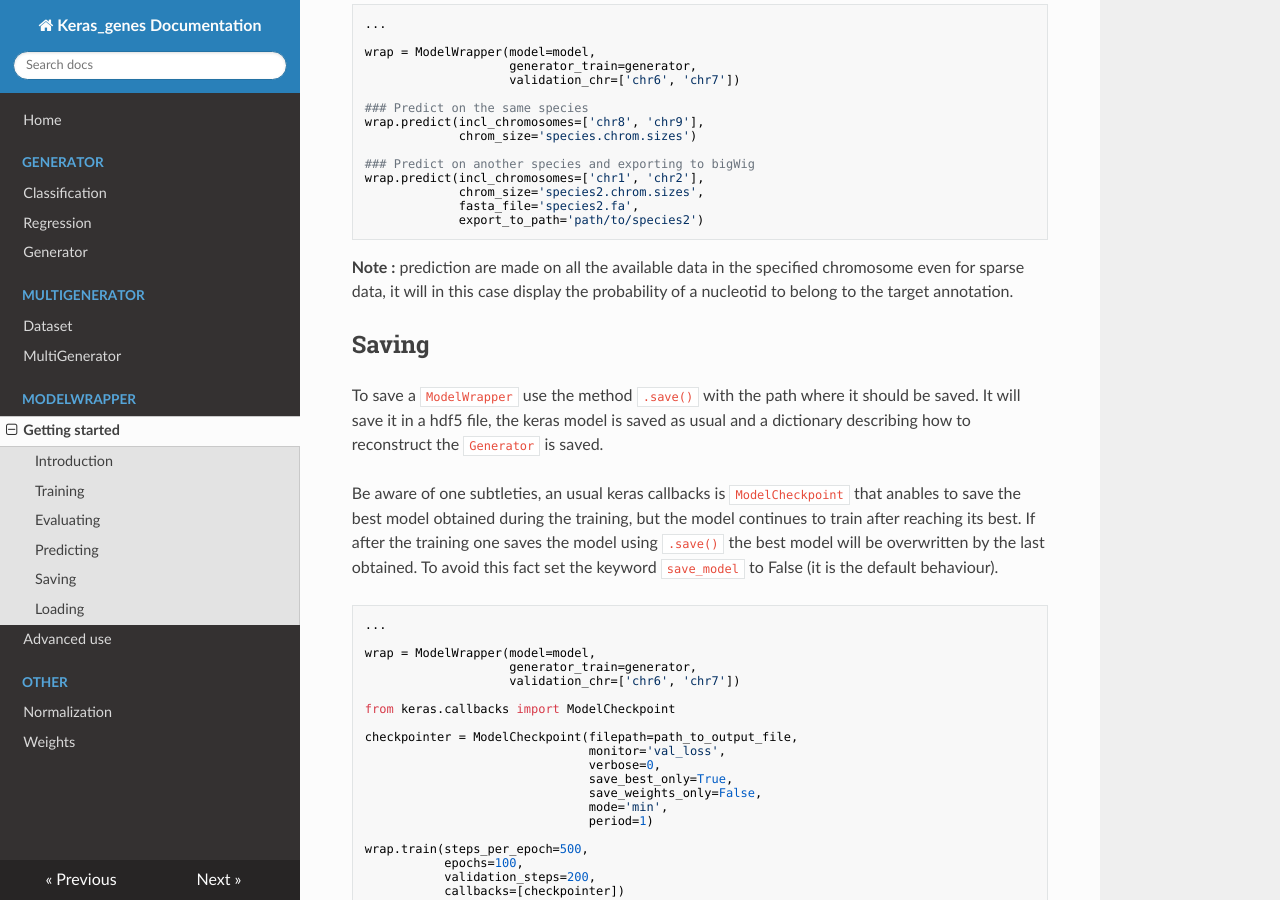
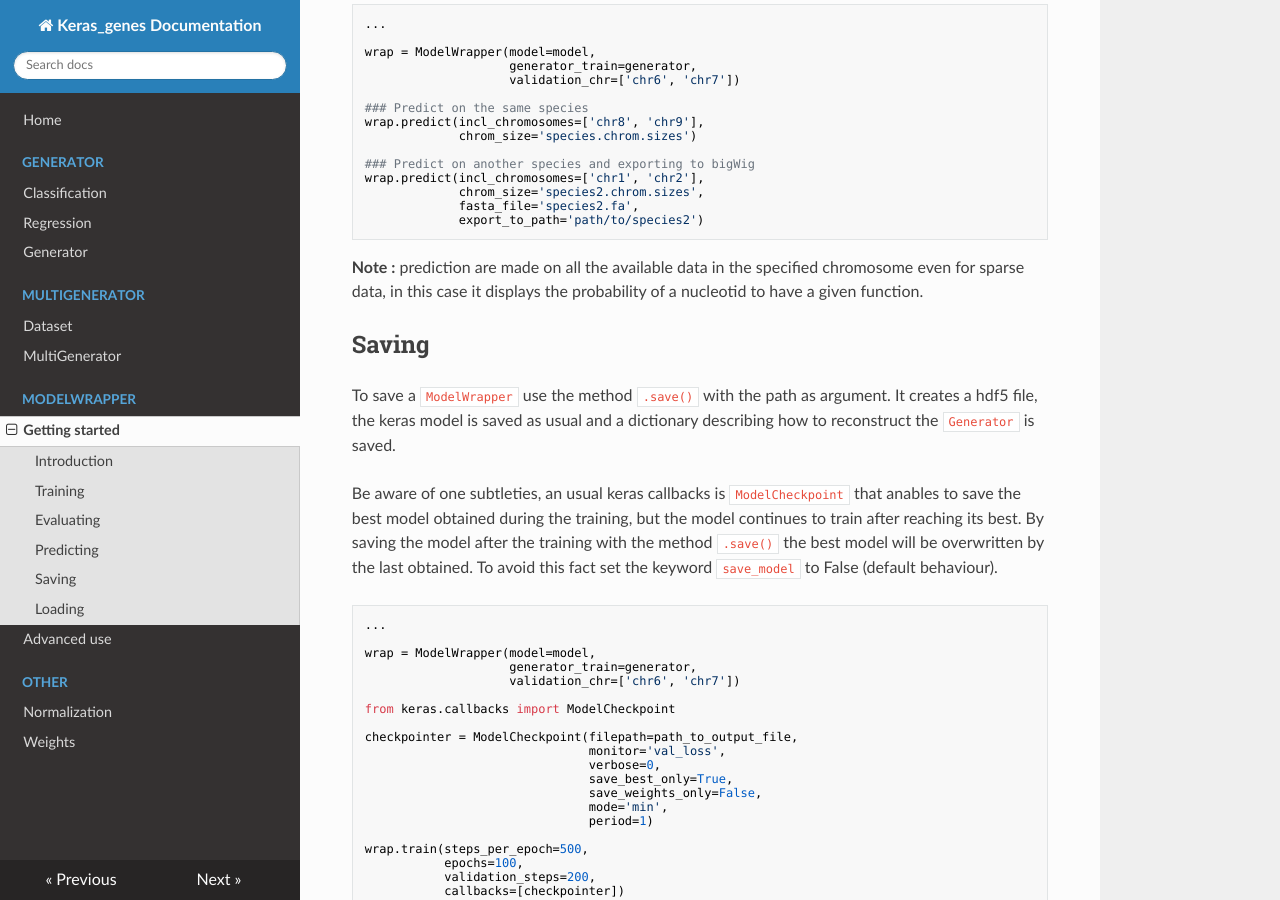
Before and after one commit to etirouthier/keras_dna, an MkDocs documentation site: the page built from docs/modelwrapper.md, in a window 1280 px wide and 900 px high, scrolled down 3544 px. Built offline with MkDocs 1.6.1, drawn with Linux system fonts in a browser that asks for light colours; nearby versions of some CDN libraries; some of the changed text lies outside the part shown.

Commit message:
Update modelwrapper.md

````diff
--- a/docs/modelwrapper.md
+++ b/docs/modelwrapper.md
@@ -109,7 +109,7 @@
 
 ## Evaluating
 
-To evaluate a generator on the desired chromosomes use `.evaluate()`. For a `Generator` one needs to specify the chromosomes to evaluate on with the keyword `incl_chromosomes`. For a `MultiGenerator` one needs to create a full generator and pass it with `generator_eval`. One can pass the keyword corresponding to `.evaluate_generator()` for a keras model.
+To evaluate a generator on the desired chromosomes use `.evaluate()`. For a `Generator` one needs to specify the chromosomes  with the keyword `incl_chromosomes`. For a `MultiGenerator` one needs to create a full generator and pass it with `generator_eval`. One can also pass keywords of the method `.evaluate_generator()` of a keras model.
 
 
 Evaluation of a `Generator`:
@@ -202,13 +202,13 @@
              export_to_path='path/to/species2')
 ```
 
-**Note :** prediction are made on all the available data in the specified chromosome even for sparse data, it will in this case display the probability of a nucleotid to belong to the target annotation.
+**Note :** prediction are made on all the available data in the specified chromosome even for sparse data, in this case it displays the probability of a nucleotid to have a given function.
 
 ## Saving
 
-To save a `ModelWrapper` use the method `.save()` with the path where it should be saved. It will save it in a hdf5 file, the keras model is saved as usual and a dictionary describing how to reconstruct the `Generator` is saved.
+To save a `ModelWrapper` use the method `.save()` with the path as argument. It creates a hdf5 file, the keras model is saved as usual and a dictionary describing how to reconstruct the `Generator` is saved.
 
-Be aware of one subtleties, an usual keras callbacks is `ModelCheckpoint` that anables to save the best model obtained during the training, but the model continues to train after reaching its best. If after the training one saves the model using `.save()` the best model will be overwritten by the last obtained. To avoid this fact set the keyword `save_model` to False (it is the default behaviour).
+Be aware of one subtleties, an usual keras callbacks is `ModelCheckpoint` that anables to save the best model obtained during the training, but the model continues to train after reaching its best. By saving the model after the training with the method `.save()` the best model will be overwritten by the last obtained. To avoid this fact set the keyword `save_model` to False (default behaviour).
 
 ```python
 ...
````
Also changed, not shown: other parts of docs/modelwrapper.md (+7 -7 lines).
